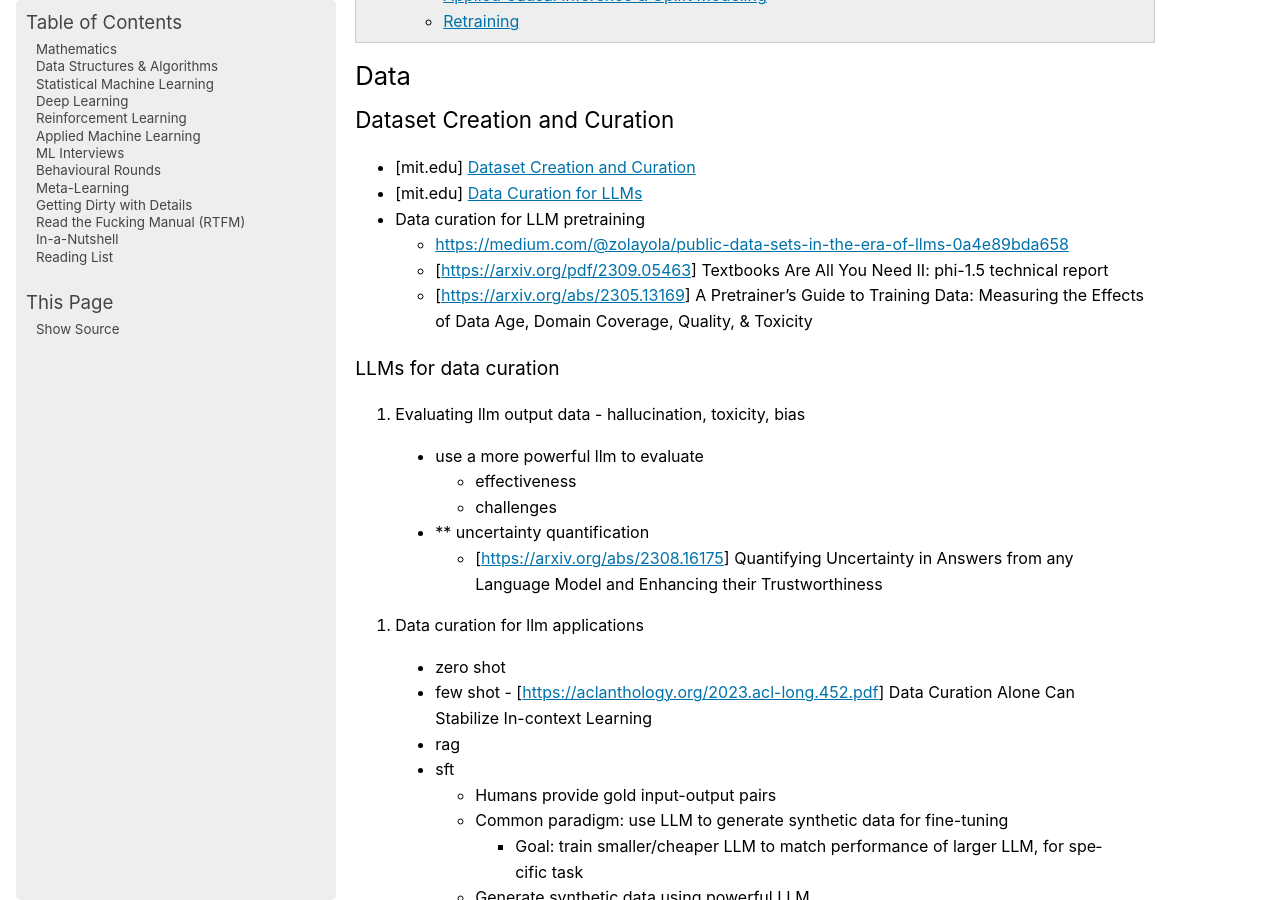
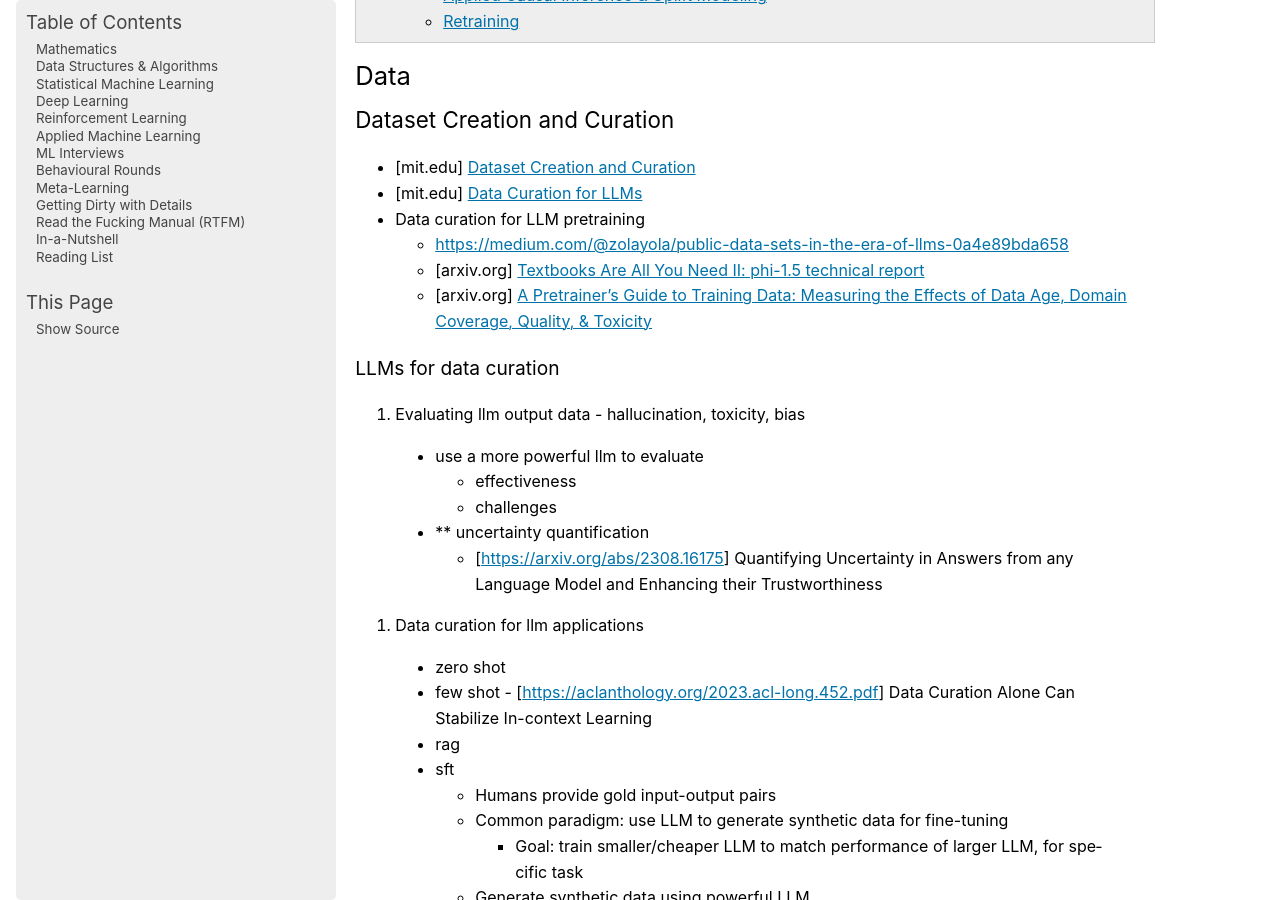
Before and after one commit to uselesstechjunks/leetcode, a Sphinx documentation site: the page built from docs/source/applied/practical/overview.rst, in a window 1280 px wide and 900 px high, scrolled down 837 px. Built offline with Sphinx 7.4.7, drawn with Linux system fonts in a browser that asks for light colours; pages that are not in the unit, such as notebooks, are missing from menus; part of the change alters nothing that is shown.

Commit message:
Update overview.rst

```diff
--- a/docs/source/applied/practical/overview.rst
+++ b/docs/source/applied/practical/overview.rst
@@ -16,8 +16,8 @@ Dataset Creation and Curation
 - Data curation for LLM pretraining
 
 	- https://medium.com/@zolayola/public-data-sets-in-the-era-of-llms-0a4e89bda658
-	- [https://arxiv.org/pdf/2309.05463] Textbooks Are All You Need II: phi-1.5 technical report
-	- [https://arxiv.org/abs/2305.13169] A Pretrainer’s Guide to Training Data: Measuring the Effects of Data Age, Domain Coverage, Quality, & Toxicity
+	- [arxiv.org] `Textbooks Are All You Need II: phi-1.5 technical report <https://arxiv.org/pdf/2309.05463>`_
+	- [arxiv.org] `A Pretrainer’s Guide to Training Data: Measuring the Effects of Data Age, Domain Coverage, Quality, & Toxicity <https://arxiv.org/abs/2305.13169>`_
 
 LLMs for data curation
 -----------------------------------------------------------------------
```
